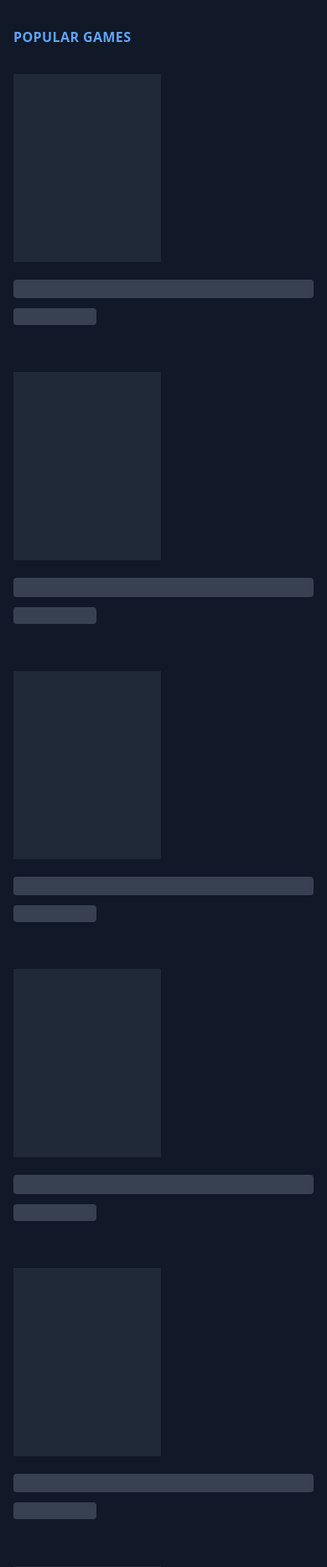
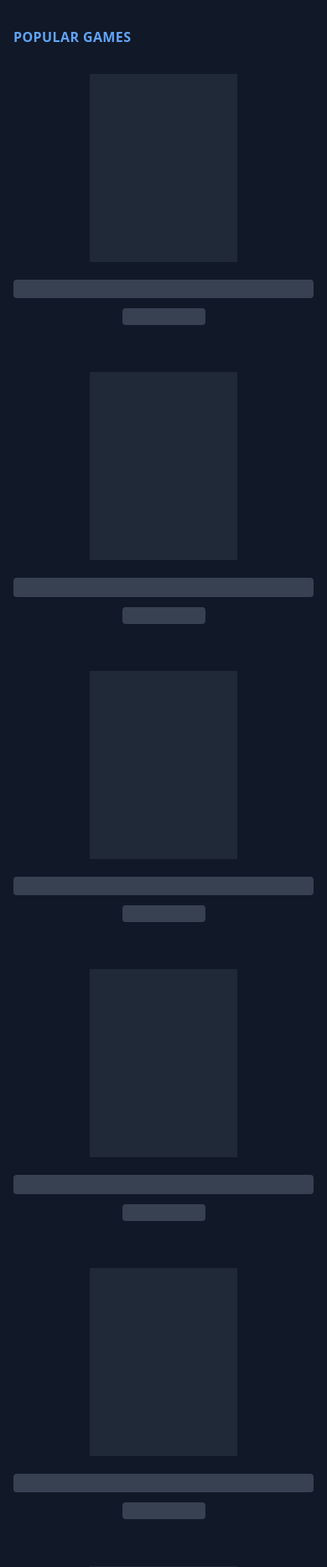
Before and after one commit to piroquio10-afk/piroquio12, a Laravel app: page /games in a window 390 px wide. Shown: the part 246-2112 px from the top of the page at 84% size. Run offline with Laravel 8, Linux system fonts and the light colour scheme; style sheets or scripts are compiled from the project's sources; some libraries are stand-ins or nearby versions.

Commit message:
Centralizing game card on mobile devices

```diff
--- a/resources/views/components/game-card-skeleton.blade.php
+++ b/resources/views/components/game-card-skeleton.blade.php
@@ -1,4 +1,4 @@
-<div class="game mt-8">
+<div class="game mt-8 text-center lg:text-left">
     <div class="relative inline-block">
         <div class="bg-gray-800 w-44 h-56"></div>
     </div>
--- a/resources/views/components/game-card.blade.php
+++ b/resources/views/components/game-card.blade.php
@@ -1,4 +1,4 @@
-<div class="game mt-8">
+<div class="game mt-8 text-center lg:text-left">
     <div class="relative inline-block">
         <a href="{{ $game['slug'] ? route('games.show', $game['slug']) : '#' }}">
             <img src="{{ $game['coverImageUrl'] }}" alt="{{ $game['name'] ?? __('No specified name') }}" class="hover:opacity-75 transition ease-in-out duration-150">
```
